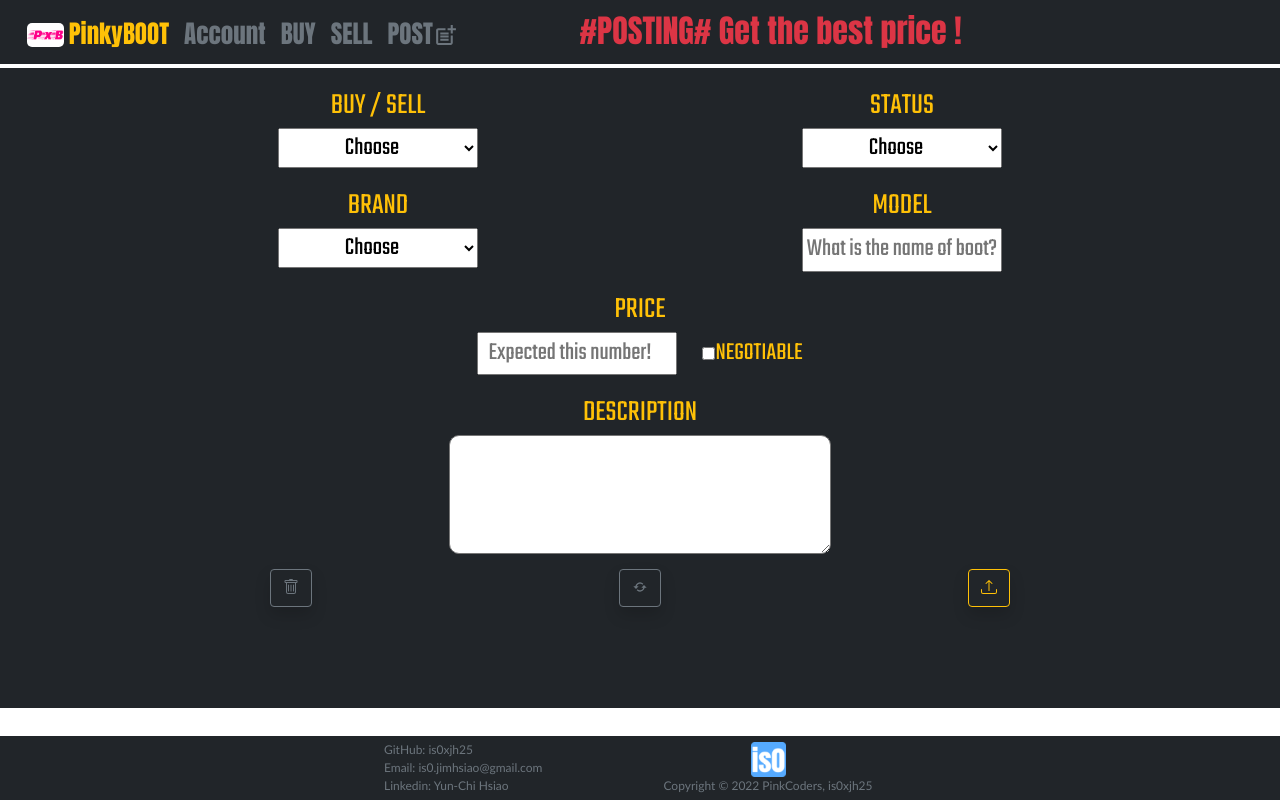
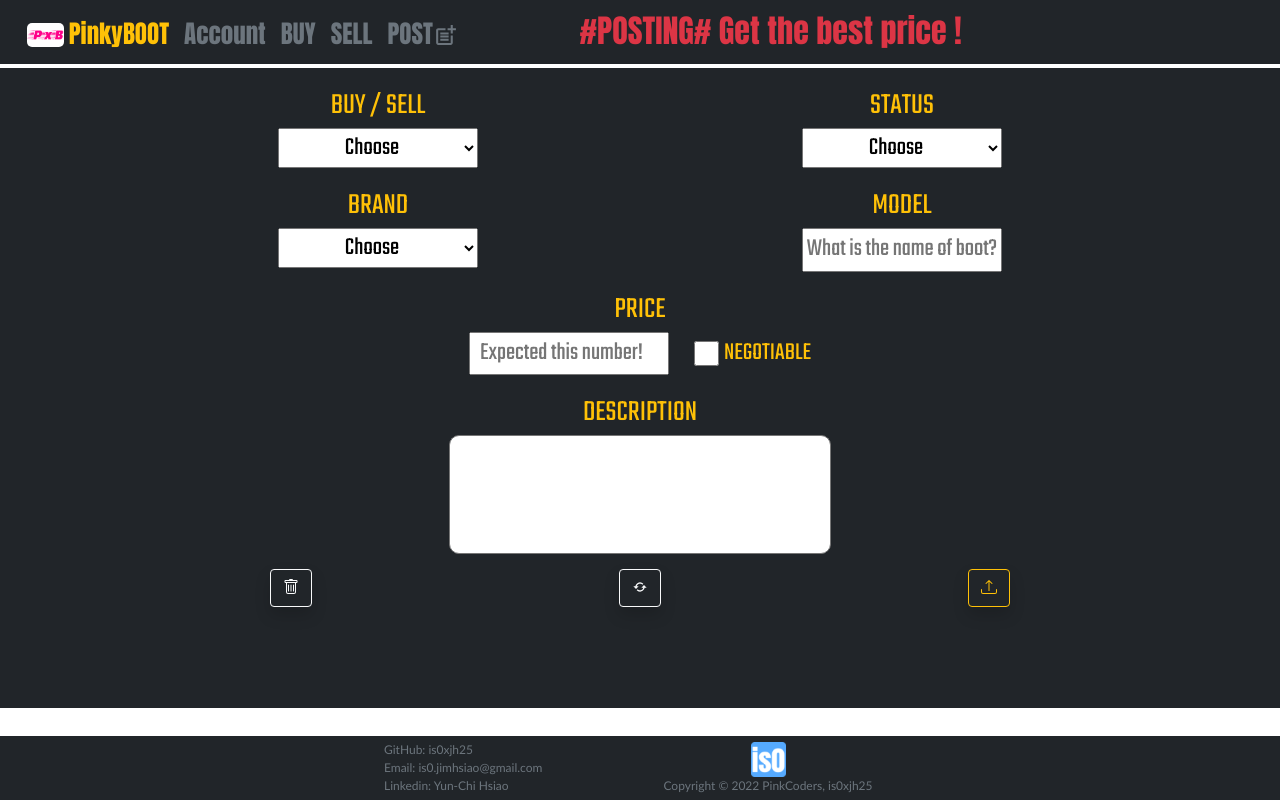
Before and after one commit to is0xjh25/is0xPinkyBoot, a React (Create React App) app in the folder my-app/: page /add-post in a window 1280 px wide. Built offline with nearby package versions, Linux system fonts and the light colour scheme.

Commit message:
Modify: AddPost page

```diff
--- a/my-app/src/components/AddPost.js
+++ b/my-app/src/components/AddPost.js
@@ -1,9 +1,19 @@
-import React, { useState } from "react";
+import React, { useState, useEffect } from "react";
 import { useNavigate } from "react-router-dom";
 import { BsTrash, BsUpload } from 'react-icons/bs';
 import { BiRefresh } from 'react-icons/bi';
+import { useWindowSize } from '../Utilities.js/Utilities';
 
 const AddPost = () => {
+
+  function handleWindowSize() {
+    let d = document.querySelector('#add-post-hidden');
+    if (width < 530 || height < 620) {
+      d.style.display = "none";
+    } else {
+      d.style.display = "inline-block";
+    }
+  }
 
   const handleOnChange = (e) => {
       setState({
@@ -13,6 +23,7 @@
   };
 
   const navigate = useNavigate();
+  const [width, height] = useWindowSize();
   const [state, setState] = useState({
     trade: "",
     status: "",
@@ -23,11 +34,17 @@
     description: ""
   })
 
+  useEffect(() => {
+    handleWindowSize()
+    console.log(width);
+  }, [width, height]);
+
   const ss = {
     main: {
       width: "100%",
-      height: "100%",
-
+      height: "auto",
+      minHeight: "100%",
+      backgroundColor: "var(--bs-dark)"
     },
     form: {
       position: "relative",
@@ -44,16 +61,22 @@
     },
     rowGap: {
       paddingTop: "15px"
+    },
+    clickBox: {
+      width: "25px",
+      height: "25px",
+      marginLeft: "25px",
+      marginRight: "5px",
     }
   }
 
   return (
     <>
-      <div className="bg-dark" style={ss.main}>
+      <div style={ss.main}>
         <form style={ss.form} onChange={handleOnChange}>
           <div className="row" style={ss.rowGap}>
             <div className="col">
-                <label for="add-post-trade">BUY / SELL</label>
+                <label htmlFor="add-post-trade">BUY / SELL</label>
                 <div className="add-post-box">
                   <select id="add-post-trade" name="trade" defaultValue="" required style={ss.input}>
                     <option value="" disabled>Choose</option>
@@ -63,7 +86,7 @@
                 </div>
             </div>
             <div className="col">
-              <label for="add-post-status">STATUS</label>
+              <label htmlFor="add-post-status">STATUS</label>
               <div className="add-post-box">
                 <select id="add-post-status" name="status" defaultValue=""  required style={ss.input}>
                   <option value="" disabled>Choose</option>
@@ -75,7 +98,7 @@
           </div>
           <div className="row" style={ss.rowGap}>
             <div className="col">
-              <label for="add-post-brand">BRAND</label>
+              <label htmlFor="add-post-brand">BRAND</label>
               <div className="add-post-box">
                 <select id="add-post-brand" name="brand" defaultValue="" required style={ss.input}>
                   <option value="" disabled>Choose</option>
@@ -89,7 +112,7 @@
               </div>
             </div>
             <div className="col">
-              <label for="add-post-model">MODEL</label>
+              <label htmlFor="add-post-model">MODEL</label>
               <div className="add-post-box" >
                 <input id="add-post-model" name="model" type="text" placeholder="What is the name of boot?" required style={ss.input}/>
               </div>
@@ -97,17 +120,17 @@
           </div>
           <div className="row" style={ss.rowGap}>
             <div className="col">
-              <label for="add-post-price">PRICE</label>
+              <label htmlFor="add-post-price">PRICE</label>
               <div className="add-post-box">
                 <input id="add-post-price" name="price" type="number" min="0" placeholder="Expected this number!" required style={ss.input}/>
-                <input id="addPostNegotiable" name="negotiable" type="checkbox"  style={{marginLeft: "25px"}}/>
+                <input id="addPostNegotiable" name="negotiable" type="checkbox"  style={ss.clickBox}/>
                 <span >NEGOTIABLE</span>
               </div>
             </div>
           </div>
           <div className="row" style={ss.rowGap}>
-            <div className="col">
-              <label for="add-post-description">DESCRIPTION</label>
+            <div id="add-post-hidden" className="col">
+              <label htmlFor="add-post-description">DESCRIPTION</label>
               <div className="add-post-box">
                 <textarea id="add-post-description" name="description" type="text" rows="3" cols="40"/>
               </div>
@@ -115,10 +138,10 @@
           </div>
           <div className="row add-post-box" style={ss.rowGap}>
             <div className="col">
-              <button className="btn btn-outline-secondary shadow" onClick={()=>{navigate(-1)}}><BsTrash/></button>
+              <button className="btn btn-outline-light shadow" onClick={()=>{navigate(-1)}}><BsTrash/></button>
             </div>
             <div className="col">
-              <button className="btn btn-outline-secondary shadow" type="reset"><BiRefresh/></button>
+              <button className="btn btn-outline-light shadow" type="reset"><BiRefresh/></button>
             </div>
             <div className="col">
               <button className="btn btn-outline-warning shadow"><BsUpload/></button>
--- a/my-app/src/components/Home.js
+++ b/my-app/src/components/Home.js
@@ -27,8 +27,11 @@
   },
   mid: {
     display: "flex",
+    display: "-webkit-flex",
+    justifyContent: "center",
+    WebkitJustifyContent: "center",
     alignItems: "end",
-    justifyContent: "center",
+    WebkitAlignItems: "flex-end",
     width: "10%",
     height: "100%",
   },
--- a/my-app/src/components/NavBar.js
+++ b/my-app/src/components/NavBar.js
@@ -23,14 +23,17 @@
     let r = document.querySelector('#rightNav');
     let m = document.querySelector('.midNav');
     let img = document.querySelector('#navFavicon');
+    let icon = document.querySelector('#navIcon');
     if (width < 1080) {
       r.style.display = "none";
       m.style.display = "none";
       img.style.display = "none";
+      icon.style.display = "none";
     } else {
       r.style.display = "inline-block";
       m.style.display = "inline-block";
       img.style.display = "inline-block";
+      icon.style.display = "inline-block";
     }
   }
 
@@ -66,7 +69,6 @@
     },
     fullRight: {
       display: "none"
-
     },
     ul: {
       display: "inline",
@@ -133,7 +135,7 @@
               <a href="/sell">SELL</a>
             </li>
             <li style={ss.li}>
-              <a href="/add-post">POST<MdOutlinePostAdd style={ss.icon}/></a>
+              <a href="/add-post">POST<MdOutlinePostAdd id="navIcon" style={ss.icon}/></a>
             </li>
           </ul>
         </div>
--- a/my-app/src/containers/App.css
+++ b/my-app/src/containers/App.css
@@ -2,6 +2,7 @@
 @import url(https://fonts.googleapis.com/css?family=Teko);
 
 /* Custom CSS */
+
 
 html {
   width: 100% !important;
@@ -15,8 +16,7 @@
   height: 100%;
   font-size: 25px !important;
   font-family: "Teko", sans-serif !important;
-  background-color: aqua;
-
+  min-height: 320px;
 }
 
 #nav {
@@ -49,11 +49,11 @@
 }
 
 .main {
+  display: block;
   position: relative;
   height: 80vh;
   width: 100vw;
   top: 68px;
-  overflow-y: scroll;
 }
 
 .highlight {
@@ -155,8 +155,8 @@
   font-size: 30px;
 }
 
-
 textarea {
+  resize: none !important;
   border-radius: 10px;
 }
 
```
